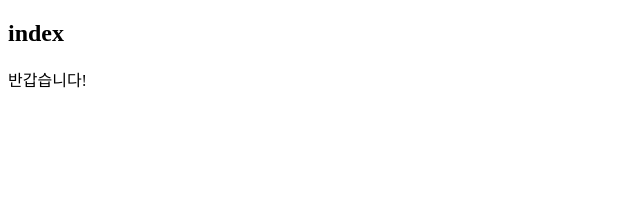
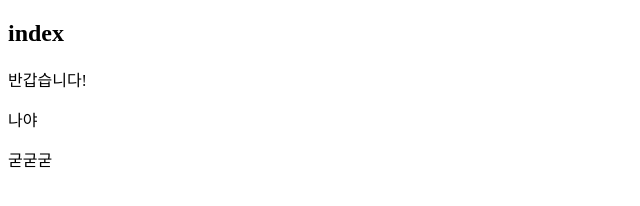
Before and after one commit to ParkSongJi/test, a plain HTML site: page index.html in a window 1280 px wide. Shown: the full height of the page, 0-640 px from the left. Drawn offline with Linux system fonts and the light colour scheme.

Commit message:
누나 하이

```diff
--- a/index.html
+++ b/index.html
@@ -8,5 +8,7 @@
 <body>
     <h2>index</h2>
     <p>반갑습니다!</p>
+    <p>나야</p>
+    <p>굳굳굳</p>
 </body>
 </html>
```
Also changed, not shown: 1 other file.
